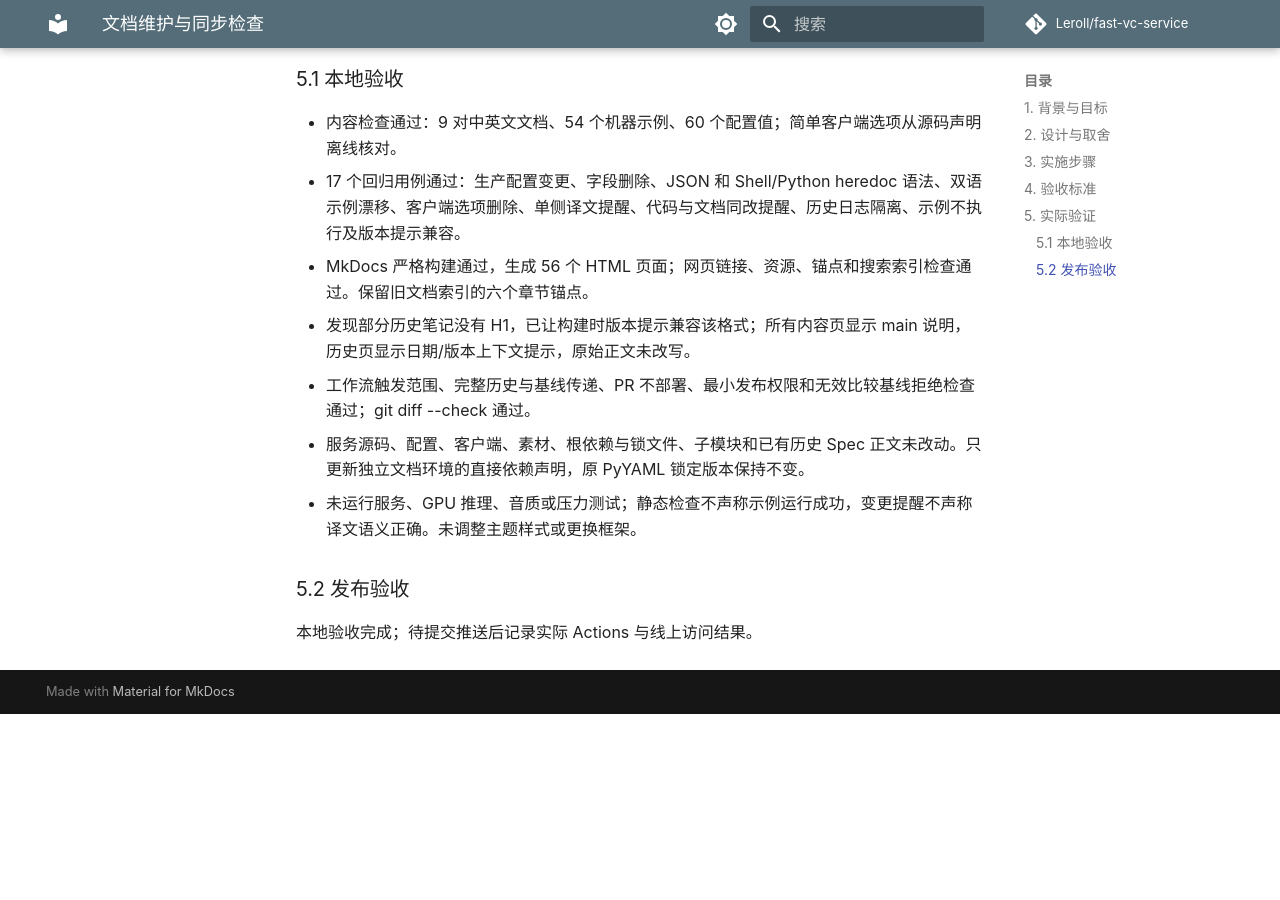
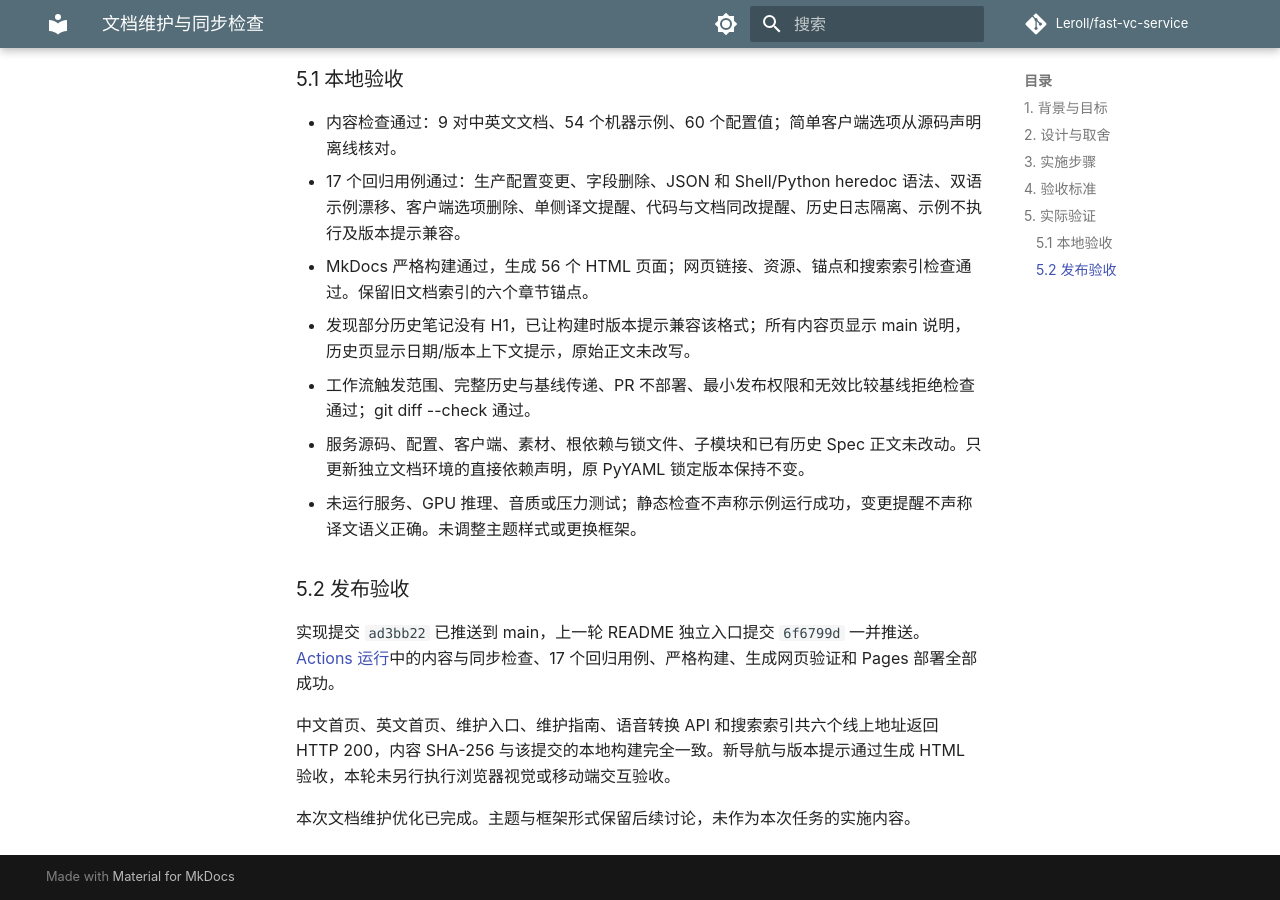
Before and after one commit to Leroll/fast-vc-service, an MkDocs documentation site: the page built from docs/specs/2026-11-02_1520__文档维护与同步检查/01__设计与验证.md, in a window 1280 px wide and 900 px high, scrolled down 1583 px. Built offline with MkDocs 1.6.1 and Material for MkDocs 9.7.7, drawn with Linux system fonts in a browser that asks for light colours; comment, search, counter and statistics services are not loaded; before the commit the page ends 2297 px from its top, so only the background shows below that.

Commit message:
docs: 记录文档维护优化上线验收

```diff
--- a/docs/specs/2026-11-02_1520__文档维护与同步检查/01__设计与验证.md
+++ b/docs/specs/2026-11-02_1520__文档维护与同步检查/01__设计与验证.md
@@ -45,4 +45,8 @@
 
 ### 5.2 发布验收
 
-本地验收完成；待提交推送后记录实际 Actions 与线上访问结果。
+实现提交 `ad3bb22` 已推送到 main，上一轮 README 独立入口提交 `6f6799d` 一并推送。[Actions 运行](https://github.com/Leroll/fast-vc-service/actions/runs/41407098552)中的内容与同步检查、17 个回归用例、严格构建、生成网页验证和 Pages 部署全部成功。
+
+中文首页、英文首页、维护入口、维护指南、语音转换 API 和搜索索引共六个线上地址返回 HTTP 200，内容 SHA-256 与该提交的本地构建完全一致。新导航与版本提示通过生成 HTML 验收，本轮未另行执行浏览器视觉或移动端交互验收。
+
+本次文档维护优化已完成。主题与框架形式保留后续讨论，未作为本次任务的实施内容。
```
Also changed, not shown: docs/changelog/2026-11-02.md (+2 -0 lines), docs/specs/README.md (+1 -1 lines).
